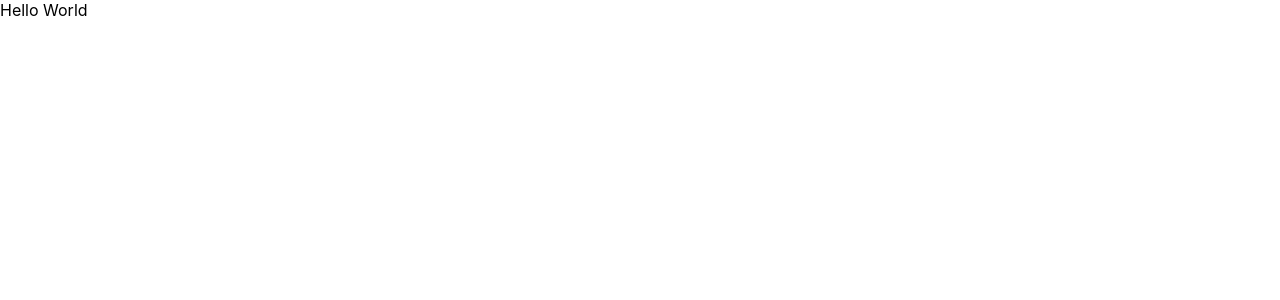
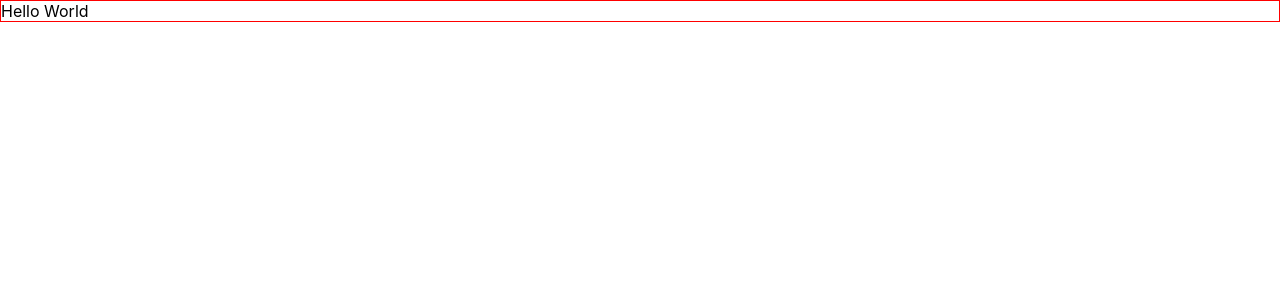
Before and after one commit to lindellcarternyc/omar-ui, a React (Create React App) app: page / in a window 1280 px wide. Shown: the top 300 px of the page. Built offline with nearby package versions, Linux system fonts and the light colour scheme.

Commit message:
create new fake app

```diff
--- a/package.json
+++ b/package.json
@@ -13,6 +13,7 @@
     "react": "^17.0.1",
     "react-dom": "^17.0.1",
     "react-scripts": "4.0.0",
+    "styled-components": "^5.2.1",
     "typescript": "^4.0.3",
     "web-vitals": "^0.2.4"
   },
--- a/src/App.tsx
+++ b/src/App.tsx
@@ -1,10 +1,14 @@
 import React from 'react'
+import styled from 'styled-components'
 
+const StyledApp = styled.div`
+  border: 1px solid red;
+`
 function App() {
   return (
-    <div className="App">
+    <StyledApp>
 Hello World
-    </div>
+    </StyledApp>
   );
 }
 
```
Also changed, not shown: 1 other file (tests, documents, lock files or other folders).
